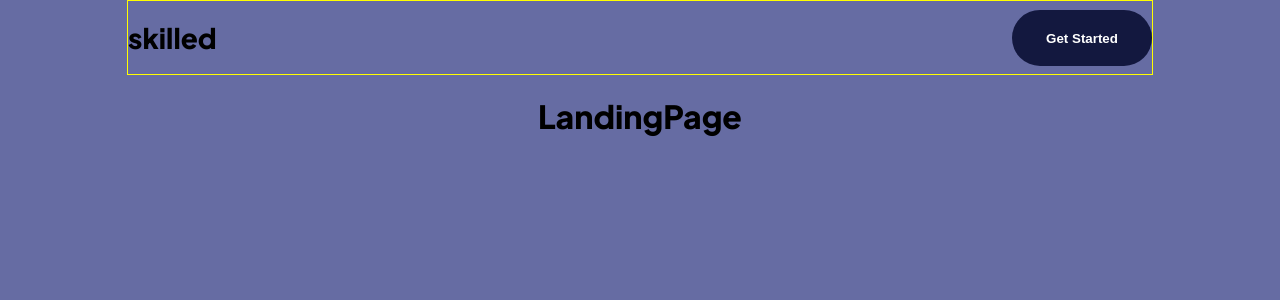
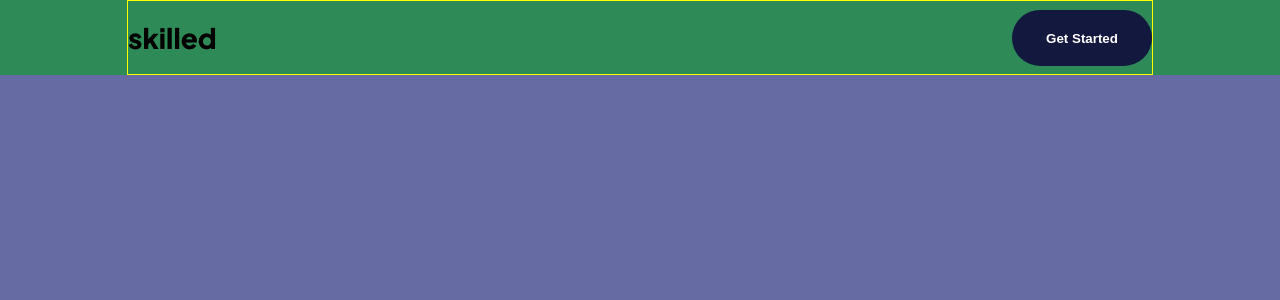
Before and after one commit to PiriyaLapa/Skilled-e-learning-landing-page, a React (Create React App) app: page / in a window 1280 px wide. Shown: the top 300 px of the page. Built offline with nearby package versions, Linux system fonts and the light colour scheme.

Commit message:
update refactor code and try to deploy

```diff
--- a/src/components/Header/Navbar.tsx
+++ /dev/null
@@ -1,17 +0,0 @@
-import { Component, ReactNode } from "react";
-import { StyledNavbar } from "./style";
-import PrimaryBtn from "../Buttons/PrimaryBtn";
-import Logo from "./Logo";
-import { HeaderContent } from "../../utilities";
-
-export class Navbar extends Component {
-  render(): ReactNode {
-    const { logoContent, btnContent } = HeaderContent;
-    return (
-      <StyledNavbar>
-        <Logo message={logoContent} />
-        <PrimaryBtn message={btnContent} />
-      </StyledNavbar>
-    );
-  }
-}
--- a/src/components/Header/style.ts
+++ /dev/null
@@ -1,16 +0,0 @@
-import styled from "styled-components";
-import { theme } from "../../utilities";
-
-// StyledNavbar
-
-export const StyledNavbar = styled.div<{ theme: typeof theme }>`
-  @media screen and (min-width: 375px) {
-    width: 80%;
-    height: auto;
-    border: 1px solid yellow;
-    text-align: center;
-    margin: 0 auto;
-    display: flex;
-    justify-content: space-between;
-  }
-`;
--- a/src/pages/LandingPage/LandingPage.tsx
+++ b/src/pages/LandingPage/LandingPage.tsx
@@ -1,14 +1,12 @@
 import { Component, ReactNode } from "react";
 import { StyledLandingPage } from "./styles";
-import { Navbar } from "../../components/Header/Navbar";
+import Header from "./sections/Header";
 
 export default class LandingPage extends Component {
   render(): ReactNode {
     return (
       <StyledLandingPage>
-        <Navbar />
-        <h1>LandingPage</h1>
-      </StyledLandingPage>
-    );
+        <Header />
+      </StyledLandingPage>);
   }
 }
--- /dev/null
+++ b/src/pages/LandingPage/sections/Header.tsx
@@ -0,0 +1,13 @@
+import {Component,ReactNode} from 'react';
+import { Navbar } from '../../../components/Navbars/Navbar';
+import {StyledHeader} from './styles';
+
+export default class Header extends Component{
+    render():ReactNode{
+        return(
+            <StyledHeader>
+                <Navbar />
+            </StyledHeader>
+        )
+    }
+}
--- /dev/null
+++ b/src/pages/LandingPage/sections/styles.ts
@@ -0,0 +1,5 @@
+import styled from "styled-components";
+
+export const StyledHeader = styled.div`
+    background-color:seagreen;
+`;
```
Also changed, not shown: src/components/Logos/Logo.tsx (renamed from src/components/Header/Logo.tsx).
